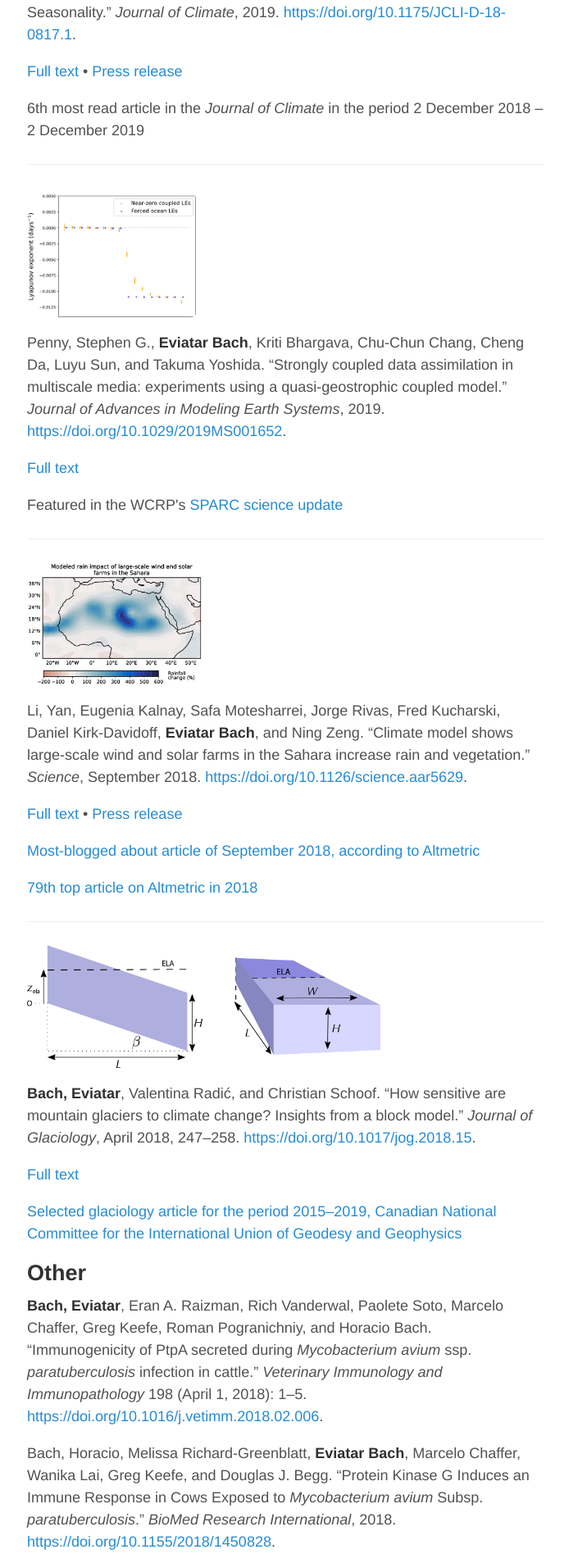
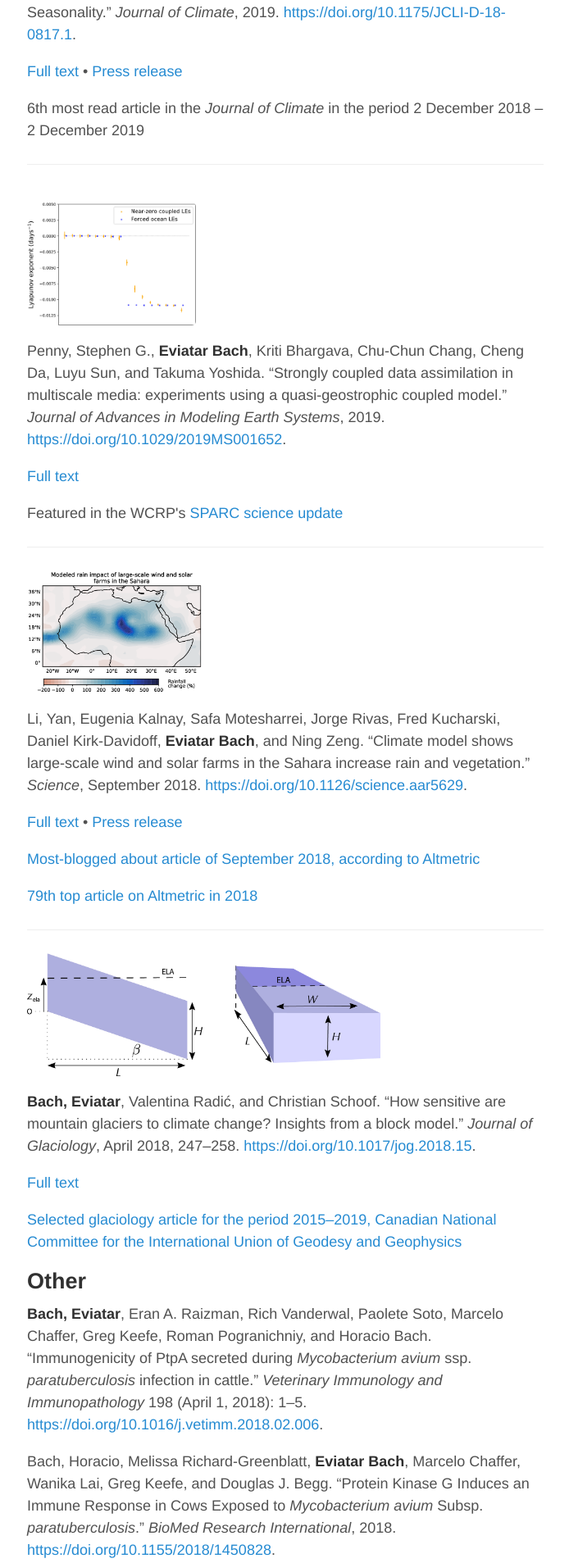
Before and after one commit to eviatarbach/website_old, a Jekyll site: the page built from publications.md, in a window 1280 px wide. Shown: the part 480-2387 px from the top of the page at 82% size, without its empty margins (292-986 px from the left). Built offline with Jekyll 4.4.1, drawn with Linux system fonts in a browser that asks for light colours; comment, search, counter and statistics services are not loaded.

Commit message:
Update publications.md

```diff
--- a/publications.md
+++ b/publications.md
@@ -14,7 +14,7 @@ See also my [Google Scholar](https://scholar.google.com/citations?user=qeCEIpwAA
 
 6th most read article in the *Journal of Climate* in the period 2 December 2018 – 2 December 2019
 <div class="altmetric-embed" data-badge-type="donut" data-altmetric-id="64616051" />
-<hr style="height:10px">
+<hr style="height:20px">
 ![](/assets/lyapunov.jpg){:height="150px"}
 
 Penny, Stephen G., **Eviatar Bach**, Kriti Bhargava, Chu‐Chun Chang, Cheng Da, Luyu Sun, and Takuma Yoshida. “Strongly coupled data assimilation in multiscale media: experiments using a quasi‐geostrophic coupled model.”  *Journal of Advances in Modeling Earth Systems*, 2019. [https://doi.org/10.1029/2019MS001652](https://doi.org/10.1029/2019MS001652).
```
